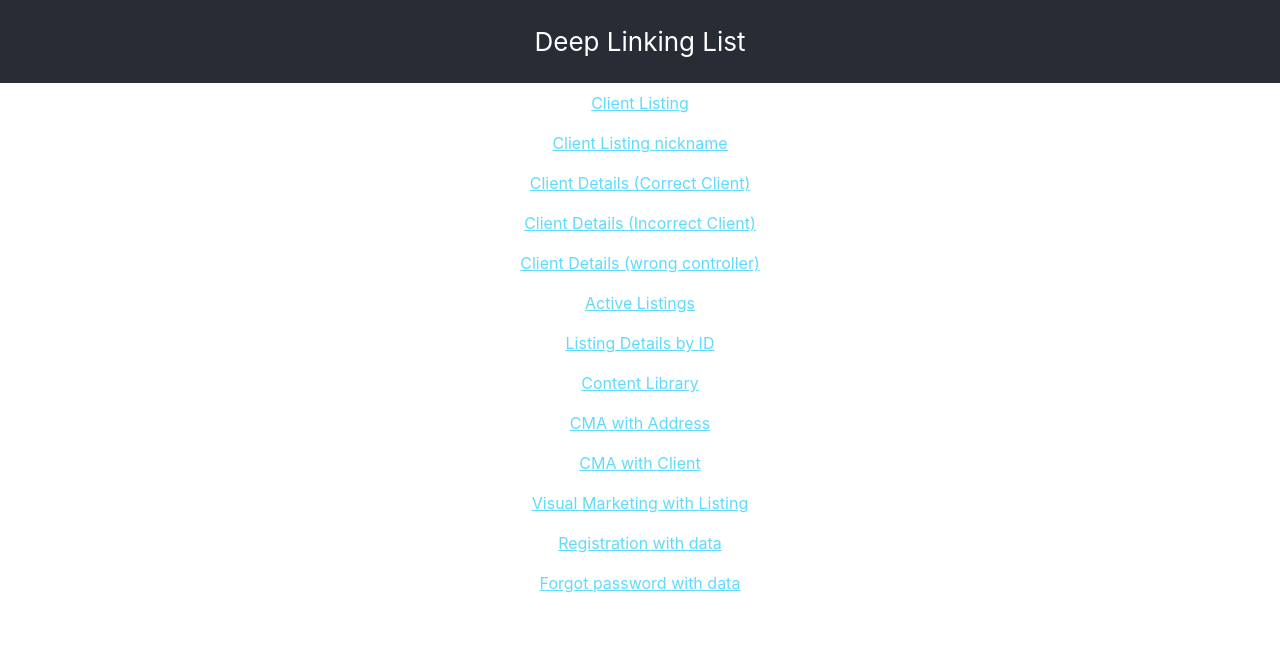
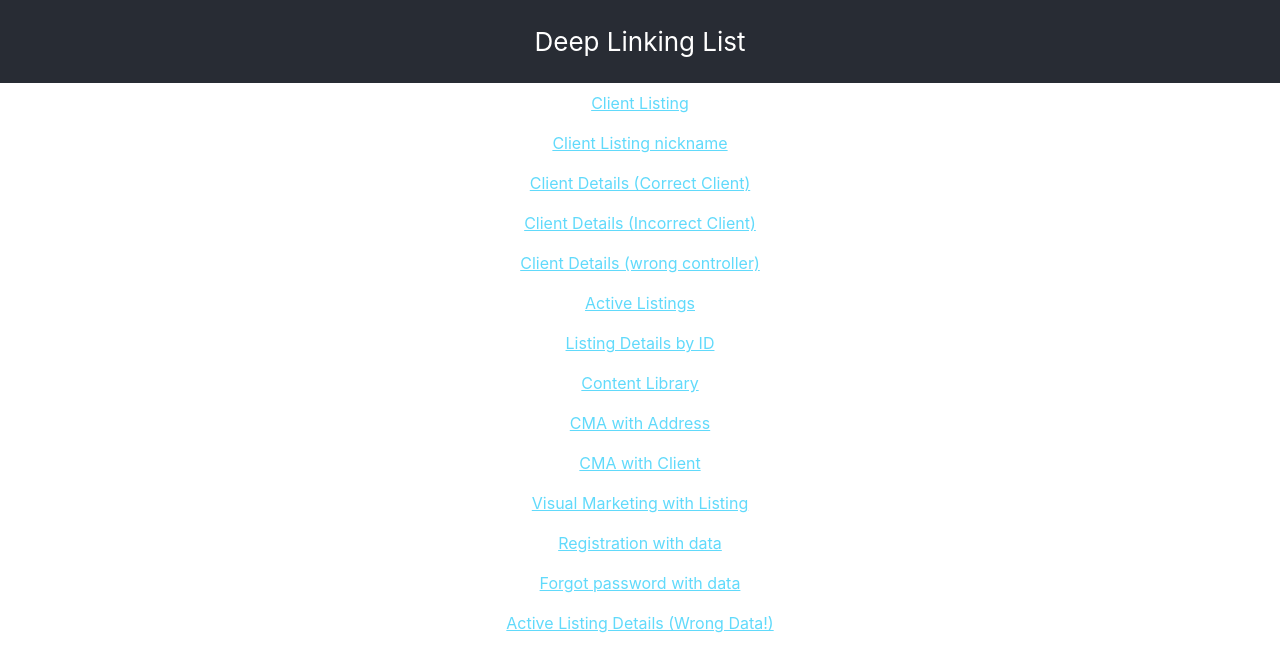
Before and after one commit to 0xjorgev/deep-linking, a React (Create React App) app: page / in a window 1280 px wide. Shown: the top 672 px of the page. Built offline with nearby package versions, Linux system fonts and the light colour scheme.

Commit message:
new deep linking case

```diff
--- a/src/data.js
+++ b/src/data.js
@@ -52,4 +52,9 @@ export default [
     name:'Forgot password with data',
     link:'https://staging.link.avenue8.com/?c=AV8RP&username=superman@avenue8.com'
   }
+  ,
+  {
+    name:'Active Listing Details (Wrong Data!)',
+    link:'https://staging.link.avenue8.com/?c=AV8ALD&id=1'
+  }
 ]
```
